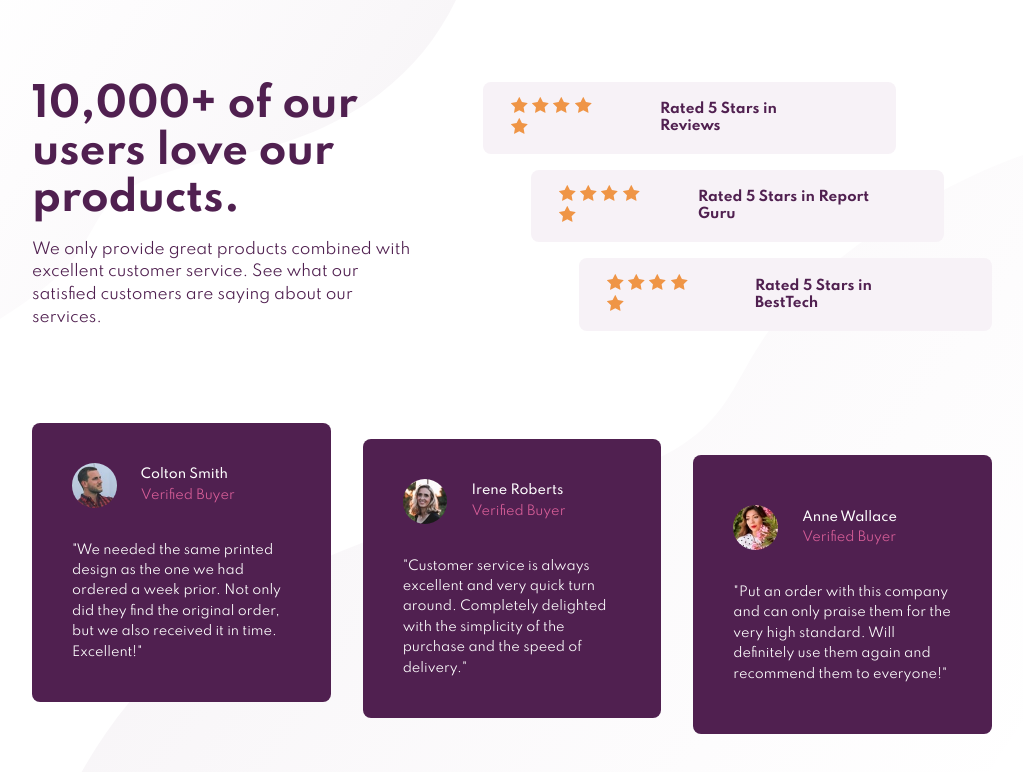
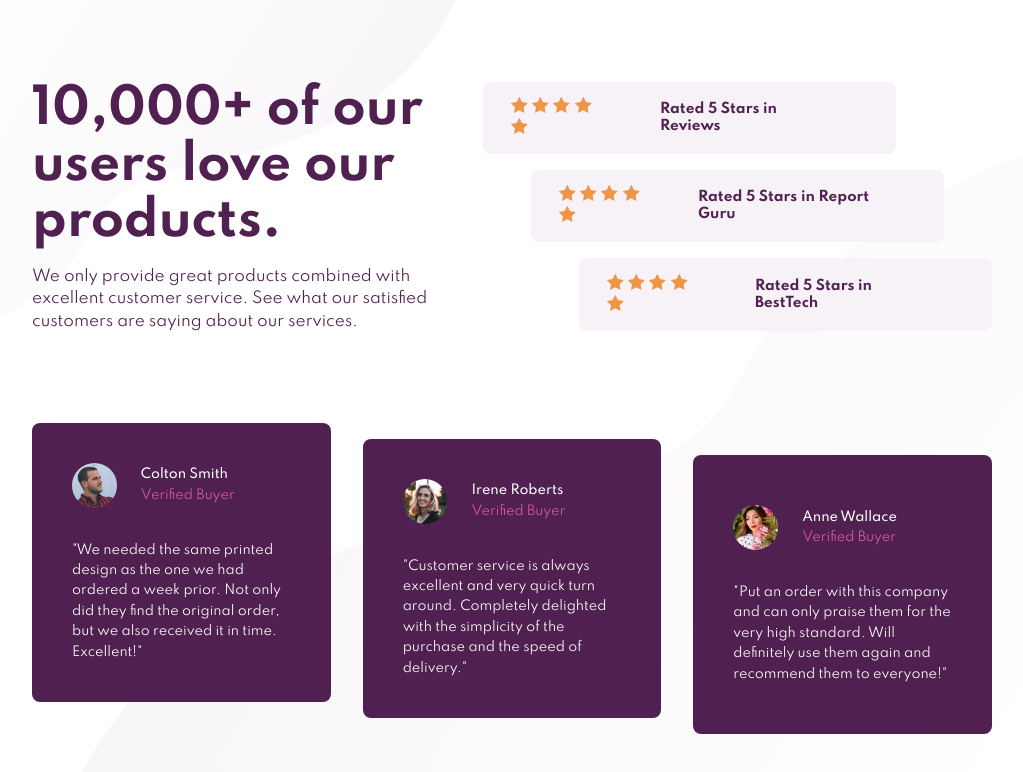
Before and after one commit to tiagobw/social-proof-section, a plain HTML site: page index.html in a window 1280 px wide. Shown: the whole page, without its empty margins (128-1151 px from the left). Drawn offline with Linux system fonts and the light colour scheme.

Commit message:
update .header__heading font-size

```diff
--- a/styles/classes.css
+++ b/styles/classes.css
@@ -97,12 +97,12 @@
   }
 
   .header {
-    width: 70%;
+    width: 75%;
   }
 
   .header__heading {
     text-align: left;
-    font-size: 2.5rem;
+    font-size: 3rem;
     margin-bottom: 1rem;
   }
 
```
